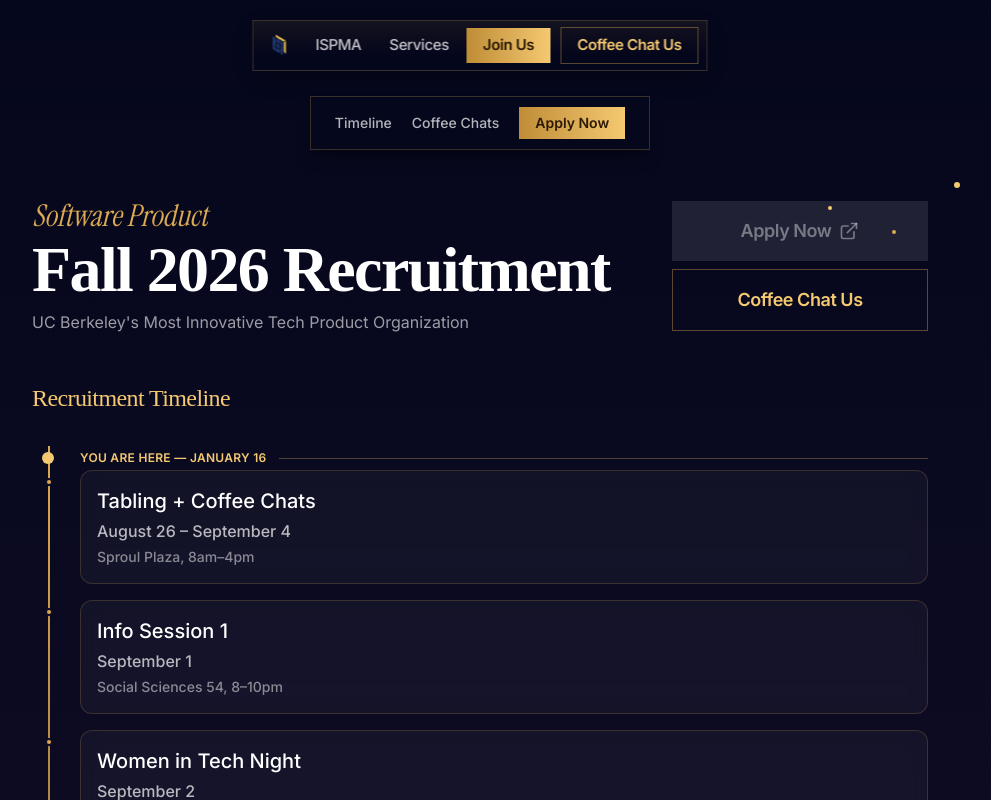
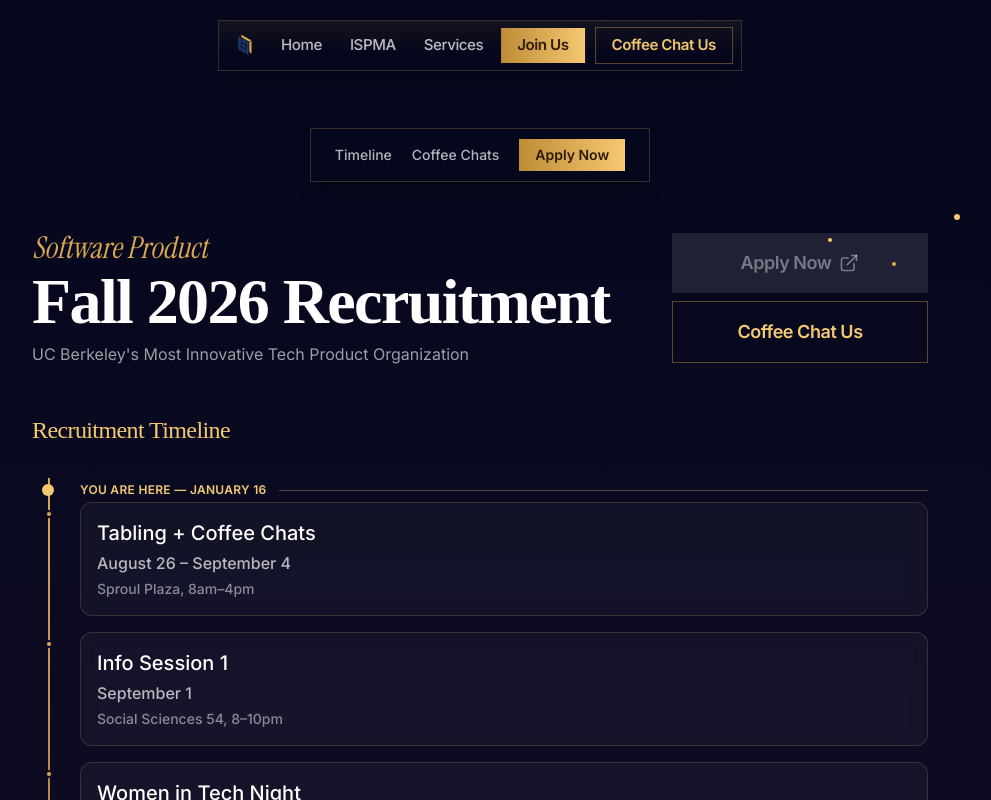
Before and after one commit to laneric/spc-website, a Next.js app: page /join-us in a window 1280 px wide. Shown: the top 800 px of the page, without its empty margins (160-1151 px from the left). Built offline with nearby package versions, Linux system fonts and the light colour scheme.

Commit message:
fixed mobile bugs and made it easier to navigate to home page

```diff
--- a/app/(beta)/page.tsx
+++ b/app/(beta)/page.tsx
@@ -8,7 +8,7 @@
 
 export default function BetaHome() {
   return (
-    <>
+    <div className="overflow-x-hidden">
       {/* Hero section */}
       <section className="relative flex flex-col items-center justify-center min-h-screen overflow-hidden">
         {/* Background photo */}
@@ -201,6 +201,6 @@
           </div>
         </div>
       </section>
-    </>
+    </div>
   );
 }
--- a/components/BetaTopbar.tsx
+++ b/components/BetaTopbar.tsx
@@ -57,7 +57,12 @@
     };
   }, [menuOpen]);
 
+  const isHomePage = currentPath === "/";
+
   const navLinks = [
+    // Added 2026-08-31: Home link for easy mobile navigation back, hidden
+    // on Home itself since you're already there.
+    ...(isHomePage ? [] : [{ href: routePrefix || "/", label: "Home" }]),
     { href: `${routePrefix}/ispma`, label: "ISPMA" },
     { href: `${routePrefix}/services`, label: "Services" },
     // About hidden 2026-08-25 per request — page still exists and returns
--- a/components/CompanyLogoStack.tsx
+++ b/components/CompanyLogoStack.tsx
@@ -61,15 +61,15 @@
 
 // Order below is a rough "prestige" ranking by general company scale/
 // recognition (my judgment call, not an official metric) — reorder freely.
+// Reduced to 4 on mobile-overflow request (2026-08-31) — a row of 8 fixed-
+// width tiles doesn't wrap and was pushing the page wider than the mobile
+// viewport. Kept SpaceX/Oracle/Adobe + Capital One over Dropbox as a
+// judgment call — swap back to Dropbox if you'd rather have that one.
 const companies = [
   { name: "SpaceX", domain: "spacex.com", slug: "spacex", rotation: -3 },
   { name: "Oracle", domain: "oracle.com", slug: "oracle", rotation: -6 },
   { name: "Adobe", domain: "adobe.com", slug: "adobe", rotation: -4 },
   { name: "Capital One", domain: "capitalone.com", slug: "capital-one", rotation: 4 },
-  { name: "Dropbox", domain: "dropbox.com", slug: "dropbox", rotation: 5 },
-  { name: "Zocdoc", domain: "zocdoc.com", slug: "zocdoc", rotation: 3 },
-  { name: "Sweetgreen", domain: "sweetgreen.com", slug: "sweetgreen", rotation: -5 },
-  { name: "Redo", domain: "getredo.com", slug: "redo", rotation: 6 },
 ];
 
 function HoverableLogoItem({
--- a/components/JoinUsSubnav.tsx
+++ b/components/JoinUsSubnav.tsx
@@ -1,9 +1,9 @@
 "use client";
 
-// Updated 2026-08-22: switched from a full-width bar to a centered
-// rounded pill, matching the main nav's pill shape. Sized halfway between
-// the old full-bleed bar and the compact main nav pill (main nav: ~8-16px
-// padding, py-6-8px, text-15px; old subnav: full-width, h-12/48px).
+// Updated 2026-08-31: plain, static, in-flow element. No position:fixed,
+// no position:sticky, no scroll listener — it sits directly above the
+// page title and scrolls away with the rest of the page like ordinary
+// content. It does not track the viewport at all.
 const links: Array<{ href: string; label: string }> = [
   { href: "#timeline", label: "Timeline" },
   { href: "#coffee-chats", label: "Coffee Chats" },
@@ -11,7 +11,7 @@
 
 export function JoinUsSubnav() {
   return (
-    <div className="sticky top-20 z-40 flex justify-center px-4">
+    <div className="flex justify-center px-4 pt-8">
       <nav
         className="flex items-center gap-5 rounded-none border border-[#dba951]/25 px-6 py-2.5 shadow-lg shadow-black/30"
         style={{ backgroundColor: "#05071c" }}
```
